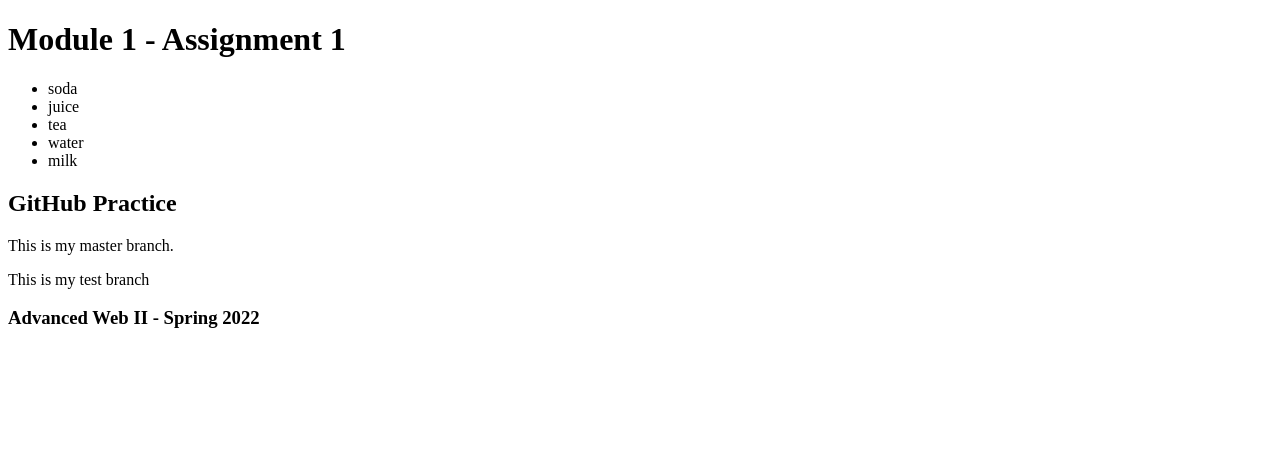
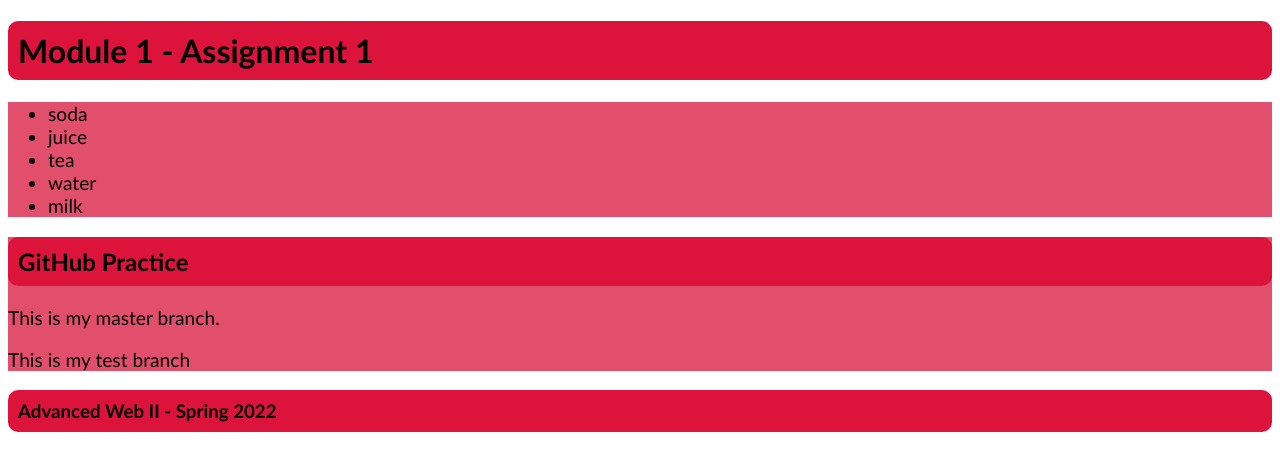
Before and after one commit to garrbainbridge/m1-hw1-bainbridge-garrett, a plain HTML site: page index.html in a window 1280 px wide. Drawn offline with Linux system fonts and the light colour scheme.

Commit message:
added styling

```diff
--- a/index.html
+++ b/index.html
@@ -4,6 +4,7 @@
     <meta charset="UTF-8">
     <meta http-equiv="X-UA-Compatible" content="IE=edge">
     <meta name="viewport" content="width=device-width, initial-scale=1.0">
+    <link rel="stylesheet" href="main.css">
     <title>Document</title>
     <h1>Module 1 - Assignment 1</h1>
 </head>
--- a/main.css
+++ b/main.css
@@ -0,0 +1,13 @@
+h1, h2, h3 {
+    font-family: 'Gill Sans', 'Gill Sans MT', Calibri, 'Trebuchet MS', sans-serif;
+    background-color: #dc143c;
+    padding: 10px;
+    border-radius: 10px;
+}
+ul,p {
+    font-family: 'Trebuchet MS', 'Lucida Sans Unicode', 'Lucida Grande', 'Lucida Sans', Arial, sans-serif;
+    font-size: 1.2em;
+}
+ul, main {
+    background: #e24f6c;
+}
```
Also changed, not shown: screenshot.png (added).
